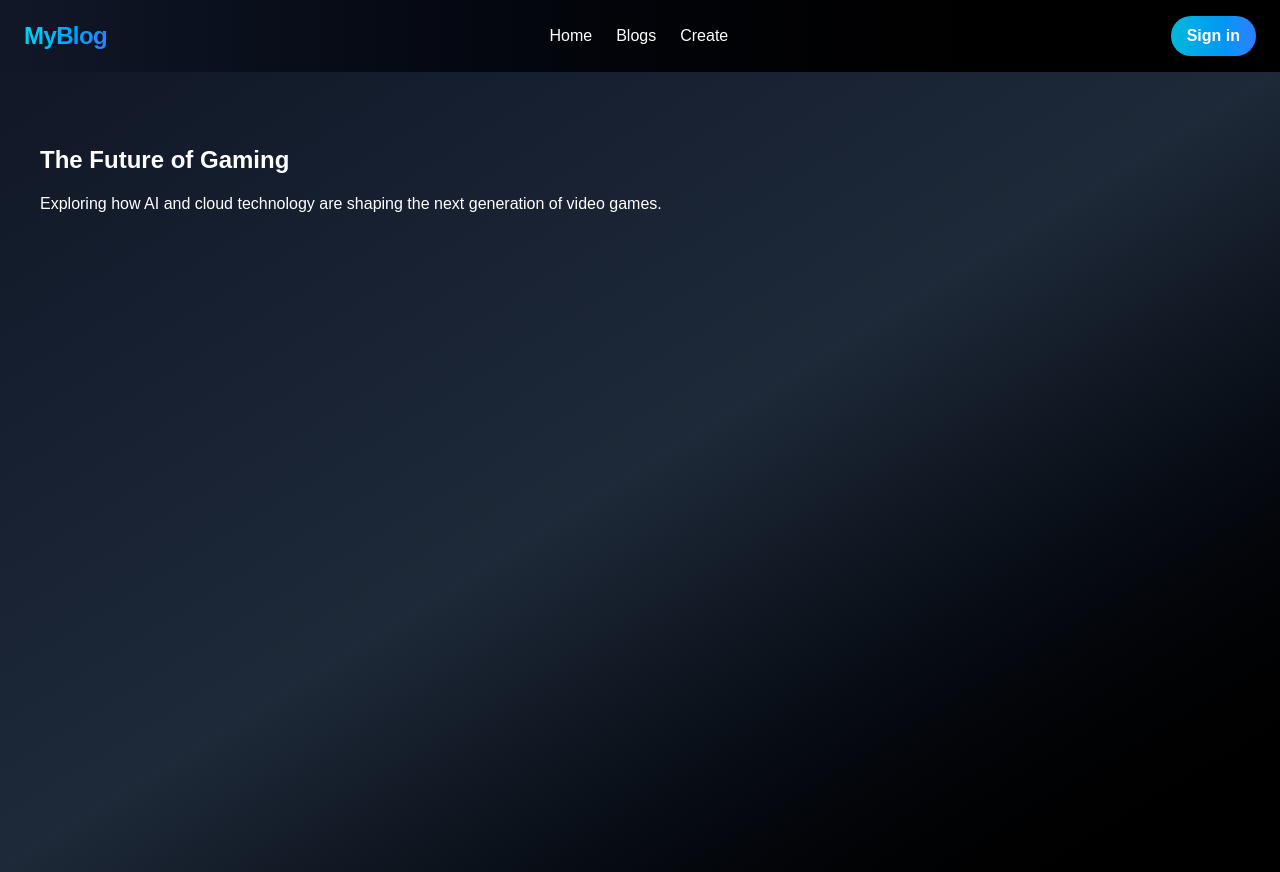
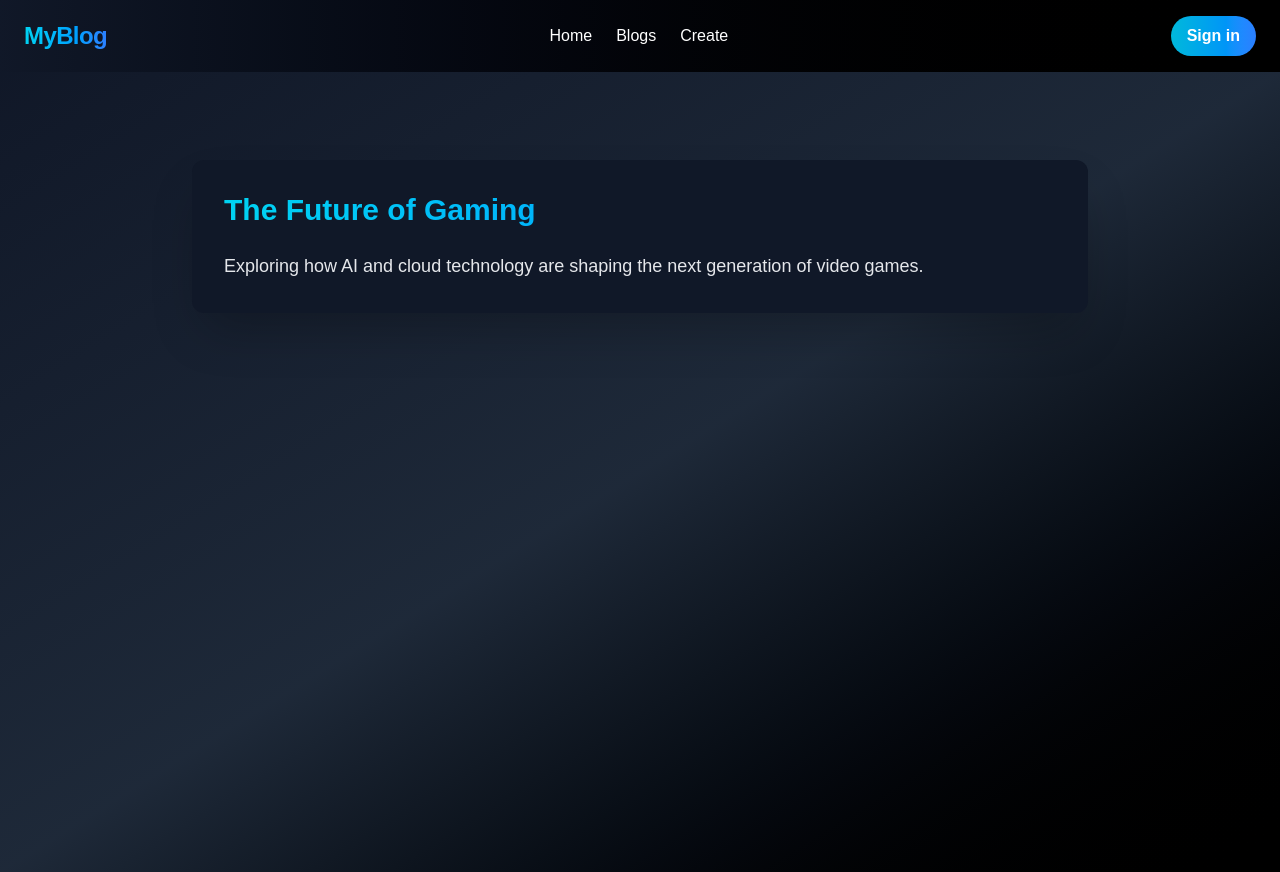
Before and after one commit to shakiba-vakili/Blog, a Next.js app: page /blogs/1 in a window 1280 px wide. Built offline with nearby package versions, Linux system fonts and the light colour scheme; data requests are answered from the project's data file.

Commit message:
enhance Article page with gradient title, shadowed card, and consistent spacing

```diff
--- a/src/app/blogs/[id]/page.tsx
+++ b/src/app/blogs/[id]/page.tsx
@@ -3,20 +3,24 @@ import { IGetArticles } from "../page"
 
 interface IArticleProps {
   params: Promise<{ id: string }>;
-  searchParams:Promise<{}>;
+  searchParams: Promise<{}>;
 }
 
 async function Article(props: IArticleProps) {
-    const {id} = await props.params;
+    const { id } = await props.params;
 
     const result = await fetch(`http://localhost:3001/articles/${id}`)
     const data = (await result.json()) as IGetArticles
 
     return (
         <Container>
-            <div className="p-4">
-                <h2 className="text-2xl font-bold my-4">{data?.title}</h2>
-                <p>{data?.description}</p>
+            <div className="max-w-4xl mx-auto bg-gray-900 text-white p-8 rounded-xl shadow-2xl mt-12">
+                <h2 className="text-3xl font-extrabold mb-6 bg-clip-text text-transparent bg-gradient-to-r from-cyan-400 to-blue-500">
+                    {data?.title}
+                </h2>
+                <p className="text-gray-200 text-lg leading-relaxed">
+                    {data?.description}
+                </p>
             </div>
         </Container>
     )
```
